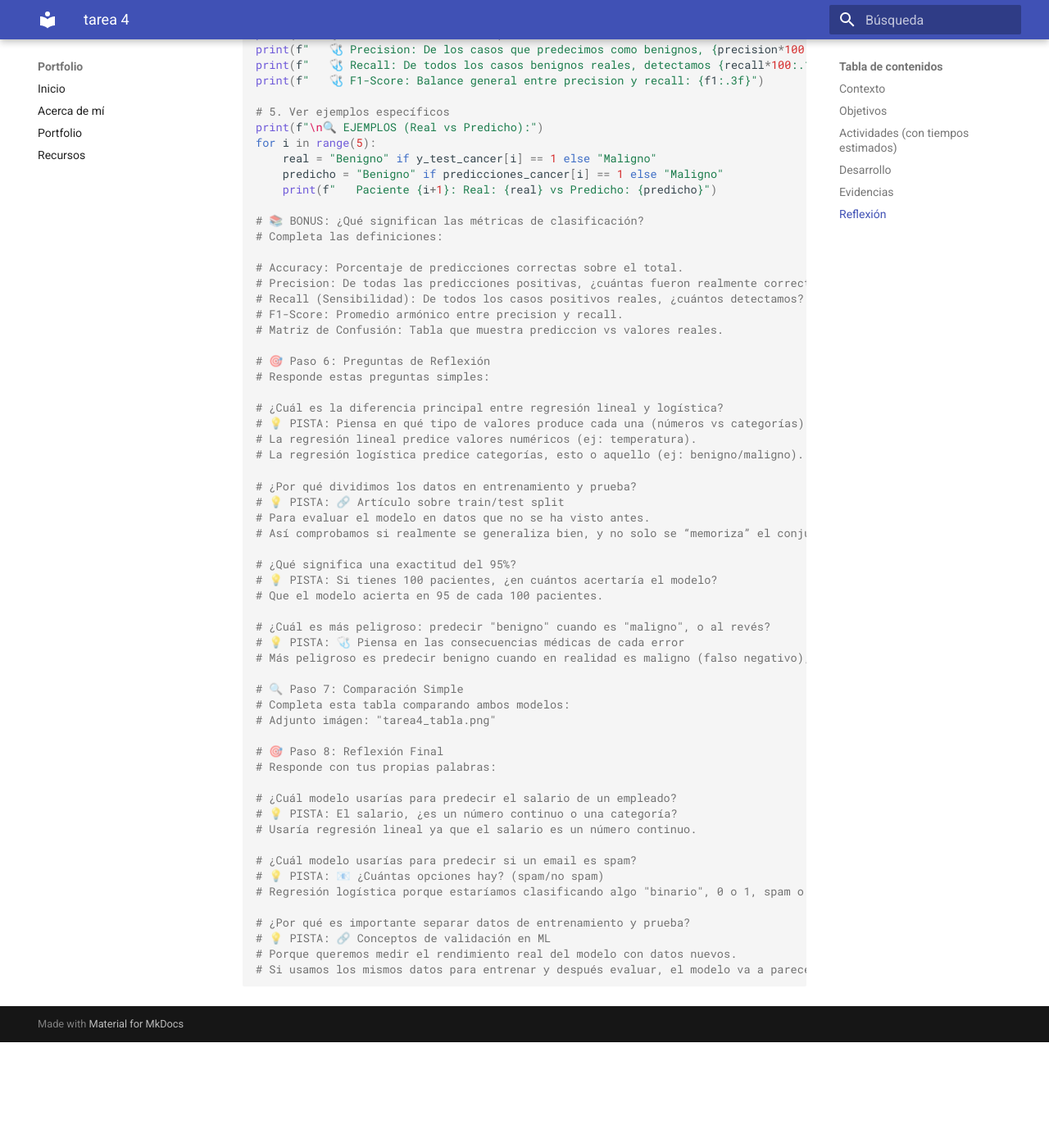
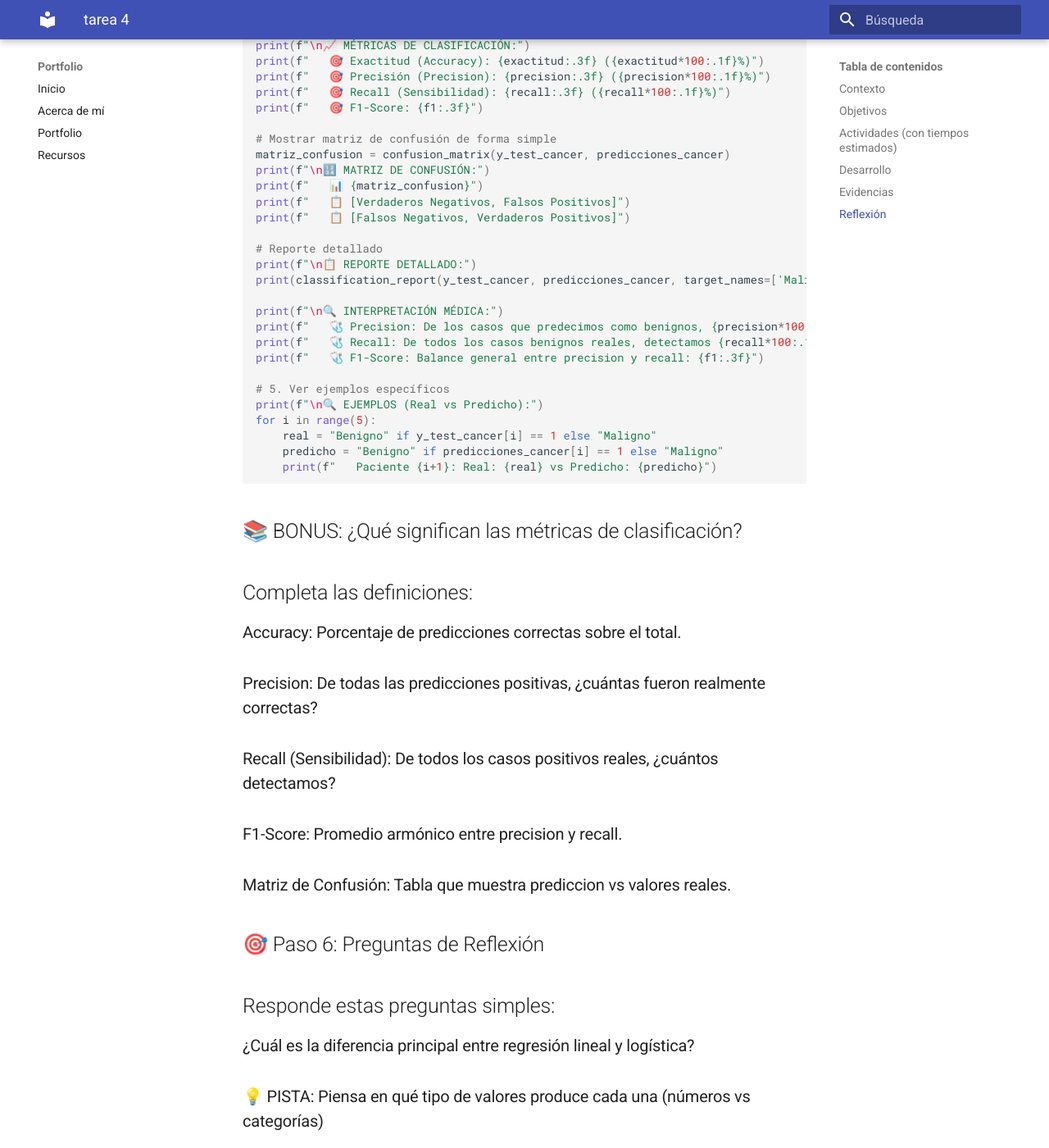
Before and after one commit to Sotogonzalo/IA-portfolio, an MkDocs documentation site: the page built from docs/portfolio/04-tarea-4.md, in a window 1280 px wide and 1400 px high, scrolled down 4717 px. Shown: the whole window at 82% size. Built offline with MkDocs 1.6.1 and Material for MkDocs 9.7.7, drawn with Linux system fonts in a browser that asks for light colours; before the commit the page ends 5988 px from its top, so only the background shows below that; some of the changed text lies outside the part shown.

Commit message:
mejora de formato..

````diff
--- a/docs/portfolio/04-tarea-4.md
+++ b/docs/portfolio/04-tarea-4.md
@@ -33,7 +33,7 @@ Los conceptos en sí, fueron fáciles de aprender e identificar.
 
 ---
 
-# Regresión Lineal - Predicción de Precio de Casas
+# Regresión Lineal - Regresión Logística
 
 ## Parte 1: Código y respuestas teóricas
 
@@ -125,16 +125,16 @@ for i in range(5):
     real = y_test.iloc[i]
     predicho = predicciones[i]
     print(f"   Casa {i+1}: Real ${real:.1f}k vs Predicho ${predicho:.1f}k")
+```
 
-# 📚 BONUS: ¿Qué significan estas métricas?
-# Completa las definiciones:
+## 📚 BONUS: ¿Qué significan estas métricas?
+### Completa las definiciones:
+### MAE (Mean Absolute Error): Promedio de los errores en valor absoluto, sin importar si son positivos o negativos.
+### MSE (Mean Squared Error): Promedio de los errores al cuadrado, penaliza más los errores grandes.
+### RMSE: Raíz cuadrada del MSE, vuelve a las unidades originales del problema.
+### R²: Indica qué porcentaje de la variable dependiente es explicada por el modelo (0-1, donde 1 es perfecto).
+### MAPE: Error porcentual promedio, útil para comparar modelos con diferentes escalas de datos.
 
-# MAE (Mean Absolute Error): Promedio de los errores en valor absoluto, sin importar si son positivos o negativos.
-# MSE (Mean Squared Error): Promedio de los errores al cuadrado, penaliza más los errores grandes.
-# RMSE: Raíz cuadrada del MSE, vuelve a las unidades originales del problema.
-# R²: Indica qué porcentaje de la variable dependiente es explicada por el modelo (0-1, donde 1 es perfecto).
-# MAPE: Error porcentual promedio, útil para comparar modelos con diferentes escalas de datos.
-```
 
 ## Parte 2: Código y respuestas teóricas
 
@@ -227,55 +227,56 @@ for i in range(5):
     real = "Benigno" if y_test_cancer[i] == 1 else "Maligno"
     predicho = "Benigno" if predicciones_cancer[i] == 1 else "Maligno"
     print(f"   Paciente {i+1}: Real: {real} vs Predicho: {predicho}")
+```
 
-# 📚 BONUS: ¿Qué significan las métricas de clasificación?
-# Completa las definiciones:
+## 📚 BONUS: ¿Qué significan las métricas de clasificación?
+## Completa las definiciones:
+### Accuracy: Porcentaje de predicciones correctas sobre el total.
+### Precision: De todas las predicciones positivas, ¿cuántas fueron realmente correctas?
+### Recall (Sensibilidad): De todos los casos positivos reales, ¿cuántos detectamos?
+### F1-Score: Promedio armónico entre precision y recall.
+### Matriz de Confusión: Tabla que muestra prediccion vs valores reales.
 
-# Accuracy: Porcentaje de predicciones correctas sobre el total.
-# Precision: De todas las predicciones positivas, ¿cuántas fueron realmente correctas?
-# Recall (Sensibilidad): De todos los casos positivos reales, ¿cuántos detectamos?
-# F1-Score: Promedio armónico entre precision y recall.
-# Matriz de Confusión: Tabla que muestra prediccion vs valores reales.
+## 🎯 Paso 6: Preguntas de Reflexión
+## Responde estas preguntas simples:
 
-# 🎯 Paso 6: Preguntas de Reflexión
-# Responde estas preguntas simples:
+### ¿Cuál es la diferencia principal entre regresión lineal y logística?
+### 💡 PISTA: Piensa en qué tipo de valores produce cada una (números vs categorías)
+### La regresión lineal predice valores numéricos (ej: temperatura).
+### La regresión logística predice categorías, esto o aquello (ej: benigno/maligno).
 
-# ¿Cuál es la diferencia principal entre regresión lineal y logística?
-# 💡 PISTA: Piensa en qué tipo de valores produce cada una (números vs categorías)
-# La regresión lineal predice valores numéricos (ej: temperatura).
-# La regresión logística predice categorías, esto o aquello (ej: benigno/maligno).
+### ¿Por qué dividimos los datos en entrenamiento y prueba?
+### 💡 PISTA: 🔗 Artículo sobre train/test split
+### Para evaluar el modelo en datos que no se ha visto antes.
+### Así comprobamos si realmente se generaliza bien, y no solo se “memoriza” el conjunto de entrenamiento.
 
-# ¿Por qué dividimos los datos en entrenamiento y prueba?
-# 💡 PISTA: 🔗 Artículo sobre train/test split
-# Para evaluar el modelo en datos que no se ha visto antes.
-# Así comprobamos si realmente se generaliza bien, y no solo se “memoriza” el conjunto de entrenamiento.
+### ¿Qué significa una exactitud del 95%?
+### 💡 PISTA: Si tienes 100 pacientes, ¿en cuántos acertaría el modelo?
+### Que el modelo acierta en 95 de cada 100 pacientes.
 
-# ¿Qué significa una exactitud del 95%?
-# 💡 PISTA: Si tienes 100 pacientes, ¿en cuántos acertaría el modelo?
-# Que el modelo acierta en 95 de cada 100 pacientes.
+### ¿Cuál es más peligroso: predecir "benigno" cuando es "maligno", o al revés?
+### 💡 PISTA: 🩺 Piensa en las consecuencias médicas de cada error
+### Más peligroso es predecir benigno cuando en realidad es maligno (falso negativo), porque el paciente podría no recibir tratamiento a tiempo.
 
-# ¿Cuál es más peligroso: predecir "benigno" cuando es "maligno", o al revés?
-# 💡 PISTA: 🩺 Piensa en las consecuencias médicas de cada error
-# Más peligroso es predecir benigno cuando en realidad es maligno (falso negativo), porque el paciente podría no recibir tratamiento a tiempo.
+## 🔍 Paso 7: Comparación Simple
+## Completa esta tabla comparando ambos modelos:
+### Imágen tabla comparativa, regresión logística vs lineal
+![Tabla comparativa](../assets/tarea4_tabla.png){ width="420" }
 
-# 🔍 Paso 7: Comparación Simple
-# Completa esta tabla comparando ambos modelos:
-# Adjunto imágen: "tarea4_tabla.png"
+## 🎯 Paso 8: Reflexión Final
+## Responde con tus propias palabras:
 
-# 🎯 Paso 8: Reflexión Final
-# Responde con tus propias palabras:
+### ¿Cuál modelo usarías para predecir el salario de un empleado?
+### 💡 PISTA: El salario, ¿es un número continuo o una categoría?
+### Usaría regresión lineal ya que el salario es un número continuo.
 
-# ¿Cuál modelo usarías para predecir el salario de un empleado?
-# 💡 PISTA: El salario, ¿es un número continuo o una categoría?
-# Usaría regresión lineal ya que el salario es un número continuo.
+### ¿Cuál modelo usarías para predecir si un email es spam?
+### 💡 PISTA: 📧 ¿Cuántas opciones hay? (spam/no spam)
+### Regresión logística porque estaríamos clasificando algo "binario", 0 o 1, spam o no spam.
 
-# ¿Cuál modelo usarías para predecir si un email es spam?
-# 💡 PISTA: 📧 ¿Cuántas opciones hay? (spam/no spam)
-# Regresión logística porque estaríamos clasificando algo "binario", 0 o 1, spam o no spam.
-
-# ¿Por qué es importante separar datos de entrenamiento y prueba?
-# 💡 PISTA: 🔗 Conceptos de validación en ML
-# Porque queremos medir el rendimiento real del modelo con datos nuevos.
-# Si usamos los mismos datos para entrenar y después evaluar, el modelo va a parecer muy bueno, pero puede fallar con datos desconocidos, lo que se conoce como overfitting.
+### ¿Por qué es importante separar datos de entrenamiento y prueba?
+### 💡 PISTA: 🔗 Conceptos de validación en ML
+### Porque queremos medir el rendimiento real del modelo con datos nuevos.
+### Si usamos los mismos datos para entrenar y después evaluar, el modelo va a parecer muy bueno, pero puede fallar con datos desconocidos, lo que se conoce como overfitting.
 
 ```
````
